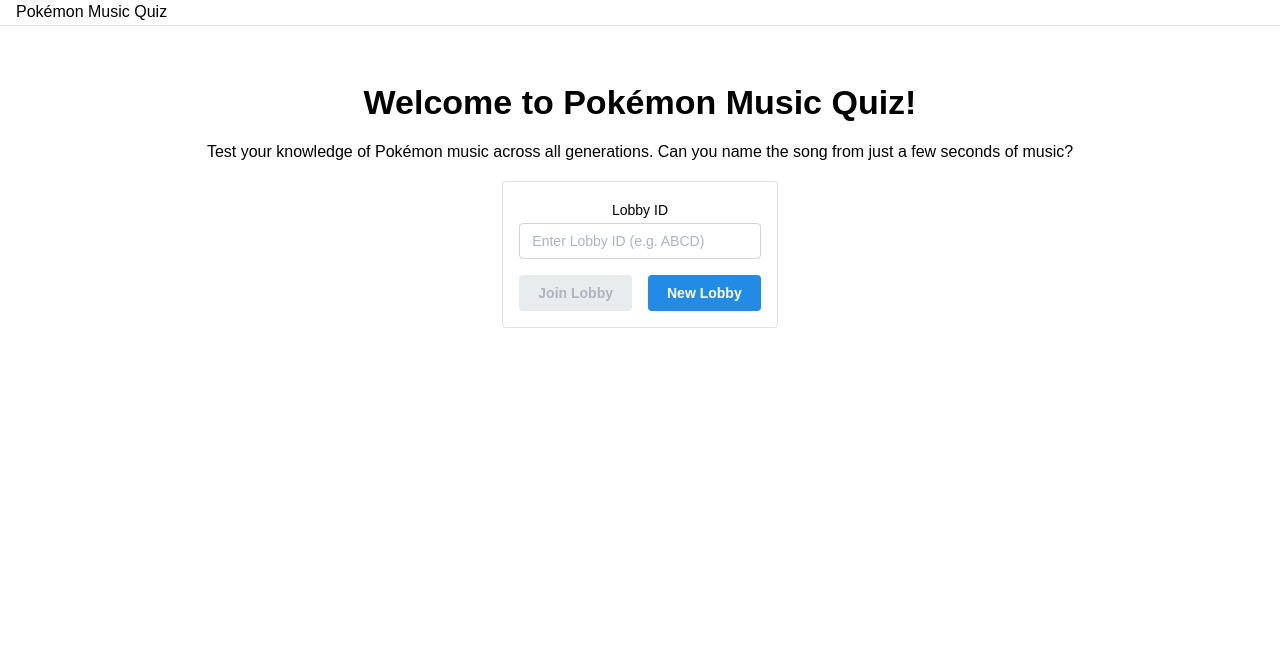
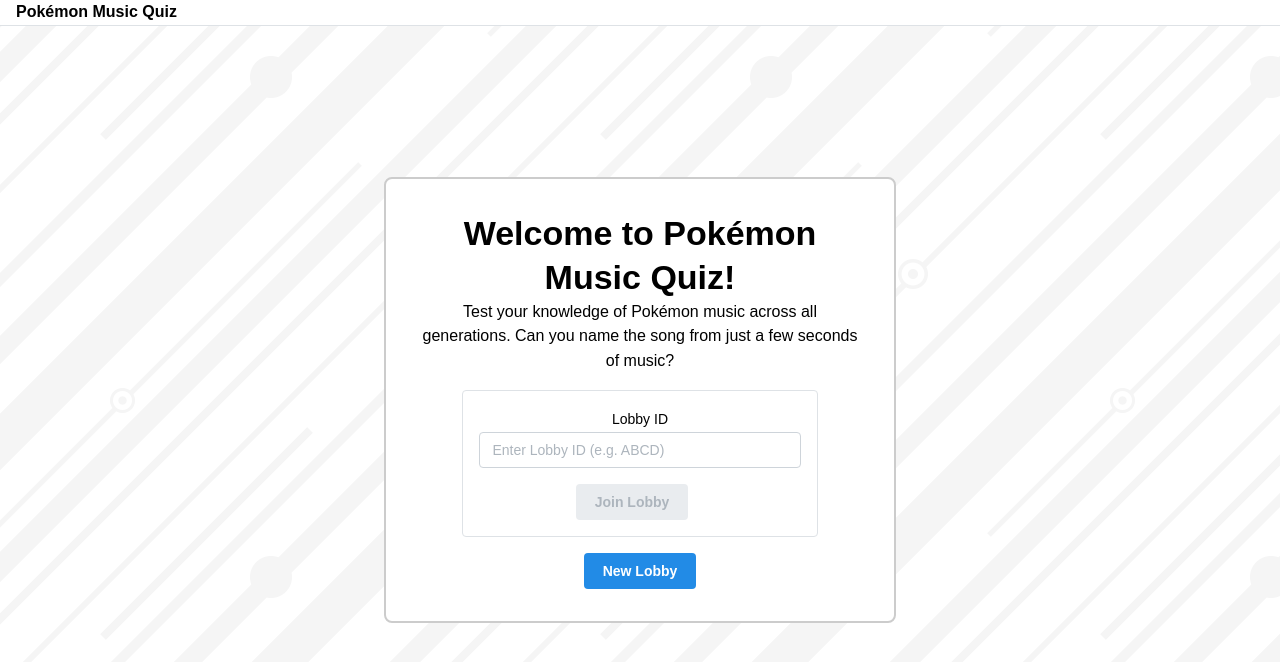
Before and after one commit to vanechaaale/pokemon-music-game, a React (Vite) app: page / in a window 1280 px wide. Shown: the top 662 px of the page. Built offline with nearby package versions, Linux system fonts and the light colour scheme; no server answers.

Commit message:
wip on making ui prettier

```diff
--- a/src/App.tsx
+++ b/src/App.tsx
@@ -8,13 +8,7 @@
 function App() {
   return (
     <BrowserRouter>
-      <AppShell
-        styles={{
-          main: {
-            paddingTop: "3rem",
-          },
-        }}
-      >
+      <AppShell>
         <Header />
         <AppShell.Main>
           <Notifications />
--- a/src/Header.tsx
+++ b/src/Header.tsx
@@ -11,9 +11,10 @@
           cursor: "pointer",
           float: "left",
           paddingLeft: "1rem",
+          fontSize: "100%",
         }}
         onClick={() => navigate("/")}
-        fw={500}
+        fw={700}
       >
         Pokémon Music Quiz
       </Text>
--- a/src/Home.tsx
+++ b/src/Home.tsx
@@ -73,16 +73,37 @@
         display: "flex",
         flexDirection: "column",
         alignItems: "center",
+        justifyContent: "center",
         gap: "1rem",
-        marginTop: "2rem",
+
+        backgroundImage: "url('/container_background.png')",
+        backgroundSize: "auto auto",
+        height: "100vh",
+        width: "100%",
       }}
     >
+      <Box
+        w={{ base: "95%", sm: "80%", md: "40%" }}
+        style={{
+          padding: "2rem",
+          borderRadius: "8px",
+          border: "2px solid #ccc",
+          backgroundColor: "white",
+        }}
+      >
+        <Box visibleFrom="xs">
           <Title> {`Welcome to Pokémon Music Quiz!`}</Title>
           <Text>
             {`Test your knowledge of Pokémon music across all generations. Can you
             name the song from just a few seconds of music?`}
           </Text>
-      <Paper p="md" withBorder>
+        </Box>
+        <Paper
+          w={{ base: "50%", sm: "80%", xs: "100%" }}
+          p="md"
+          withBorder
+          style={{ margin: "1rem auto" }}
+        >
           <TextInput
             label="Lobby ID"
             placeholder="Enter Lobby ID (e.g. ABCD)"
@@ -97,8 +118,14 @@
           >
             Join Lobby
           </Button>
-        <Button onClick={createGame}>New Lobby</Button>
         </Paper>
+        <Button
+          onClick={createGame}
+          style={{ display: "block", margin: "0 auto" }}
+        >
+          New Lobby
+        </Button>
+      </Box>
     </Box>
   );
 }
--- a/src/game/GameConfiguration.tsx
+++ b/src/game/GameConfiguration.tsx
@@ -69,21 +69,16 @@
     settings?.levelDuration ?? 20,
   );
   const [songTypes, setSongTypes] = useState<SongType[]>(
-    settings?.songTypes ?? [
-      "battle_theme",
-      "location",
-      "route",
-      "action",
-      "theme",
-    ],
+    settings?.songTypes?.length
+      ? settings.songTypes
+      : ["battle_theme", "location", "route", "action", "theme"],
   );
   const [musicSources, setMusicSources] = useState<MusicSource[]>(
-    settings?.musicSources ?? [
-      "ruby_sapphire",
-      "heartgold_soulsilver",
-      "diamond_pearl",
-    ],
+    settings?.musicSources?.length
+      ? settings.musicSources
+      : ["ruby_sapphire", "heartgold_soulsilver", "diamond_pearl"],
   );
+
   const [numberOfRounds, setNumberOfRounds] = useState(
     settings?.numberOfRounds ?? 10,
   );
@@ -221,7 +216,8 @@
               data={MUSIC_SELECTIONS}
               placeholder="Select music sources"
               clearable
-              style={{ maxWidth: "50%" }}
+              style={{ maxWidth: "50%", }}
+              // h={{ base: "200px", lg: "150px", xs: "10px" }}
             />
             <Text mb="xs" style={{ marginTop: "1rem" }}>
               Filters
--- a/src/game/GameDetails.tsx
+++ b/src/game/GameDetails.tsx
@@ -62,10 +62,12 @@
       style={{
         padding: "1rem",
         boxShadow: "0 4px 8px rgba(0, 0, 0, 0.1)",
+        borderRadius: "8px",
         height: "100%",
         width: "100%",
         display: "flex",
         overflow: "auto",
+        backgroundColor: "white",
       }}
     >
       <Popover
--- a/src/game/PokemonMusicQuiz.tsx
+++ b/src/game/PokemonMusicQuiz.tsx
@@ -56,15 +56,17 @@
     socket.on("lobbyUpdate", handleLobbyUpdate);
     socket.on("gameStarted", handleGameStarted);
 
+    return () => {
+      socket.off("lobbyUpdate", handleLobbyUpdate);
+      socket.off("gameStarted", handleGameStarted);
+    };
+  }, []);
+
+  useEffect(() => {
     // Request current lobby state on mount
     if (lobbyId) {
       socket.emit("getLobbyState", lobbyId);
     }
-
-    return () => {
-      socket.off("lobbyUpdate", handleLobbyUpdate);
-      socket.off("gameStarted", handleGameStarted);
-    };
   }, [lobbyId]);
 
   useEffect(() => {
@@ -119,10 +121,40 @@
     }
   }, [phase, isHost]);
 
-  console.log("gameSettings.started", gameSettings?.started);
+  if (!gameSettings) {
+    return (
+      <Box
+        style={{ display: "flex", justifyContent: "center", marginTop: "2rem" }}
+      >
+        Connecting to lobby...
+      </Box>
+    );
+  }
+  // when a user joins an in progress game it breaks
+
+  if (!currentPlayer) {
+    socket.emit("joinGame", {
+      code: lobbyId,
+      name: `Player-${socket.id?.slice(-4)}`,
+    });
+    return (
+      <Box
+        style={{ display: "flex", justifyContent: "center", marginTop: "2rem" }}
+      >
+        Joining lobby...
+      </Box>
+    );
+  }
 
   return (
-    <Grid>
+    <Grid
+      style={{
+        height: "100vh",
+        paddingTop: "3rem",
+        backgroundImage: "url('/container_background.png')",
+        backgroundSize: "cover",
+      }}
+    >
       <GridCol
         span={2}
         style={{
@@ -131,7 +163,6 @@
           left: 0,
           height: "100%",
           width: "100%",
-          boxSizing: "border-box",
         }}
       >
         <GameDetails
--- a/src/server/Server.js
+++ b/src/server/Server.js
@@ -224,6 +224,11 @@
       return;
     }
 
+    if (game.started) {
+      socket.emit("message", {severity: "error", description: "Game already in progress"});
+      return;
+    }
+
     // if the player is already in the game, allow them to rejoin (e.g. after a refresh) without creating a new player entry
     if (game.players.some(p => p.socketId === socket.id)) {
       socket.emit("joinSuccess", game);
```
Also changed, not shown: public/container_background.png (added). Lines whose indentation alone changed are shown as unchanged.
